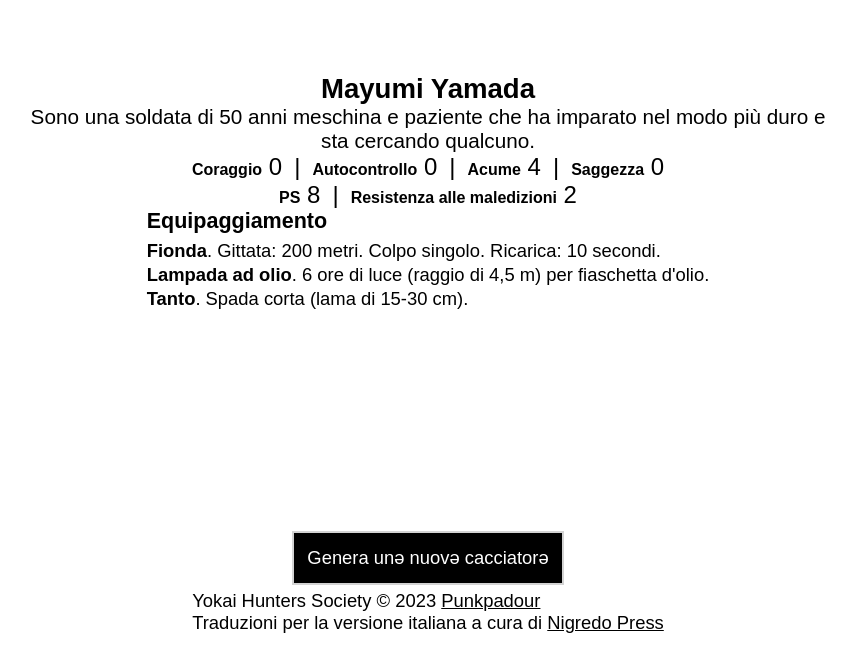
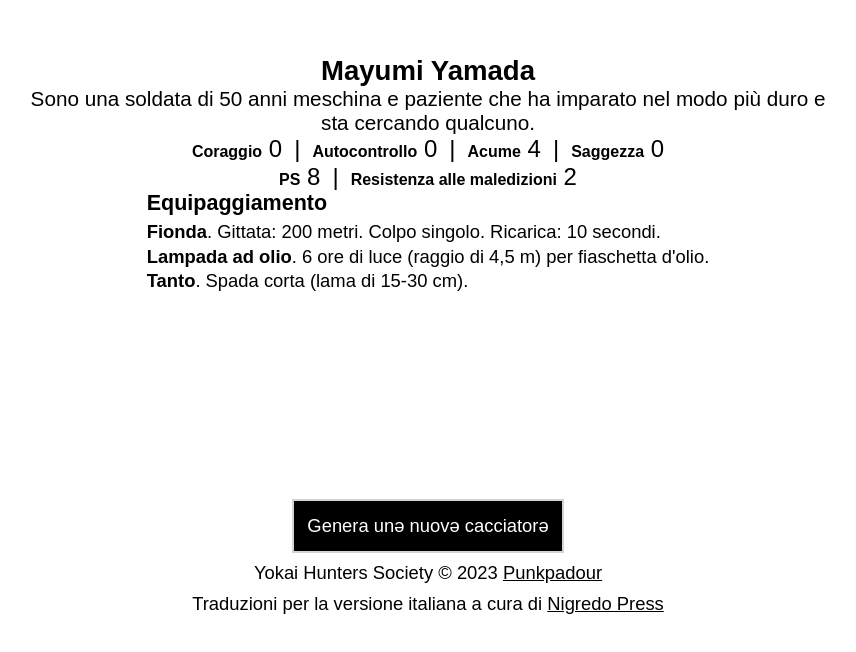
Before and after one commit to Sbax/yhs-character-generator, a Next.js app: page / in a window 1280 px wide. Shown: the part 148-800 px from the top of the page, without its empty margins (212-1068 px from the left). Built offline with nearby package versions, Linux system fonts and the light colour scheme; a web font is replaced by a local one.

Commit message:
fixed layout

```diff
--- a/src/app/page.js
+++ b/src/app/page.js
@@ -17,11 +17,12 @@ export default function Home() {
   return (
     <main className={styles.main}>
       <Character character={character} />
-      <button onClick={() => setCharacter(getCharacter())}>
-        Genera unə nuovə cacciatorə
-      </button>
 
       <footer>
+        <button onClick={() => setCharacter(getCharacter())}>
+          Genera unə nuovə cacciatorə
+        </button>
+
         <section>
           Yokai Hunters Society © {new Date().getFullYear()}{" "}
           <a href="https://www.punkpadour.com/">Punkpadour</a>
--- a/src/app/page.module.scss
+++ b/src/app/page.module.scss
@@ -1,26 +1,26 @@
 .main {
   padding: 1em;
   height: 100vh;
-  display: flex;
-  flex-direction: column;
+  max-width: 1024px;
+  margin: auto;
 
-  > *:first-child {
-    flex: 1;
-  }
+  display: grid;
+  grid-template-rows: 1fr auto;
 
   > * + * {
     margin-top: 0.25em;
   }
 
-  display: flex;
-  flex-direction: column;
-  justify-content: center;
-  align-items: center;
+  footer {
+    padding: 1em 0;
 
-  max-width: 1024px;
-  margin: auto;
+    display: flex;
+    flex-direction: column;
+    justify-content: center;
+    align-items: center;
 
-  button {
-    margin-top: 1em;
+    > * + * {
+      margin-top: 0.5em;
+    }
   }
 }
```
